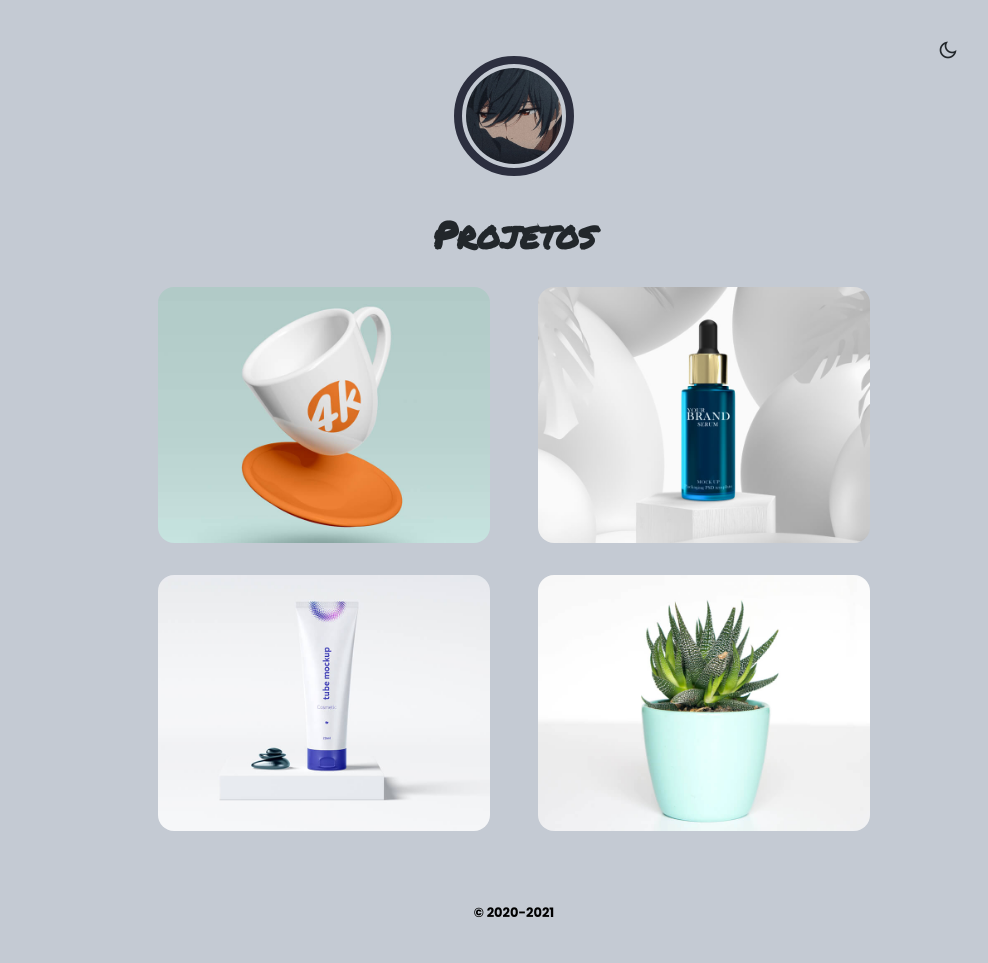
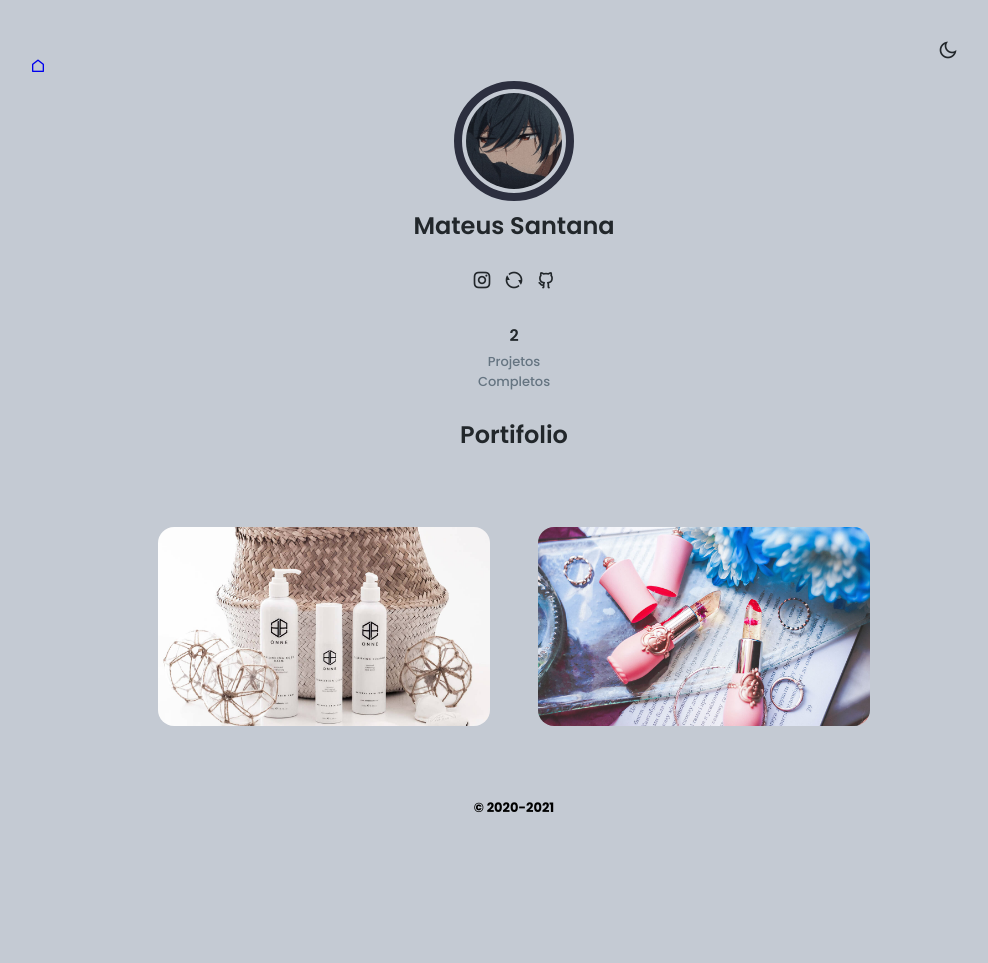
Before and after one commit to sstrangee/myportifilio, a Flask app: page /projetos in a window 1280 px wide. Shown: the whole page, without its empty margins (126-1114 px from the left). After the commit the page ends 812 px from the top, so only its background shows below. Run offline with Flask 2, Linux system fonts and the light colour scheme; some libraries are stand-ins or nearby versions; some web fonts are replaced.

Commit message:
Update projetos.html

```diff
--- a/templates/projetos.html
+++ b/templates/projetos.html
@@ -23,102 +23,111 @@
   <link href="../static/css/style-b.css" rel="stylesheet">
 </head>
 <body>
-
     <!--=============== HEADER ===============-->
     <header class="profile container">
         <!-- Theme button -->
         <i class="ri-moon-line change-theme" id="theme-button"></i>
+        <a href="/" class="voltar"><i class="ri-home-line"></i></a>
+
+
+
     <center>
         <img src="../static/img/4595683.jpg" alt="" height="120px" width="120px" class="profiile">
+        <h2 class="profile__name">Mateus Santana</h2>
     </center>
 
-<br>
+                <div>
 
+                </div>
+               <br>
 
+                <ul class="profile__social">
+                    <a href="https://www.instagram.com/_strange.y/" target="_blank" class="profile__social-link">
+                        <i class="ri-instagram-line"></i>
+                    </a>
+                    <a href="/projetos"class="profile__social-link">
+                        <i class="ri-refresh-line"></i>
+                    </a>
+                    <a href="https://github.com/sstrangee/" target="_blank" class="profile__social-link">
+                        <i class="ri-github-line"></i>
+                    </a>
+                </ul>
             </div>
+            <br>
 
+                <div class="profile__info-group">
+                    <h3 class="profile__info-number">2</h3>
+                    <p class="profile__info-description">
+                        Projetos <br> Completos
+                    </p>
+                </div>
+                <br>
+                <center>
+                    <h2 class="profile__name">Portifolio</h2>
+                </center>
+        </div>
     </header>
-    <center>
-        <h2 class="titulo">Projetos</h2>
-    </center>
-
+<br><br><br>
     <!--=============== MAIN ===============-->
     <main class="main">
         <section class="filters container">
             <!--=============== FILTERS TABS ===============-->
 
-<br>
+
             <div class="filters__sections">
                 <!--=============== PROJECTS ===============-->
                 <div class="projects__content grid filters__active" data-content id="projects">
                     <article class="projects__card">
                         <!-- Insert your image in a rectangular format (Ex: 600 x 400, 1000 x 800, 1200 x 1000, etc) -->
-                        <img src="../static/img/portfolio/portfolio-1.jpg" alt="" class="projects__img">
+                        <img src="../static/img/portfolio-details-1.jpg" alt="" class="projects__img">
 
                         <div class="projects__modal">
                             <div>
                                 <span class="projects__subtitle">Web</span>
-                                <h3 class="projects__title">Cafeteria</h3>
+                                <h3 class="projects__title">Payment Site</h3>
                                 <a href="#" class="projects__button button button__small">
-                                    <b>Seguir</b>
+                                    <i class="ri-link"></i>
                                 </a>
                             </div>
                         </div>
                     </article>
 
                     <article class="projects__card">
-                        <img src="../static/img/portfolio/portfolio-2.jpg" alt="" class="projects__img">
+                        <img src="../static/img/portfolio-details-3.jpg" alt="" class="projects__img">
 
                         <div class="projects__modal">
                             <div>
                                 <span class="projects__subtitle">Web</span>
-                                <h3 class="projects__title">Perfumaria</h3>
+                                <h3 class="projects__title">Portfolio website</h3>
                                 <a href="#" class="projects__button button button__small">
-                                    <b>Seguir</b>
+                                    <i class="ri-link"></i>
                                 </a>
                             </div>
                         </div>
                     </article>
 
-                    <article class="projects__card">
-                        <img src="../static/img/portfolio/portfolio-3.jpg" alt="" class="projects__img">
 
-                        <div class="projects__modal">
-                            <div>
-                                <span class="projects__subtitle">Movel</span>
-                                <h3 class="projects__title">industia</h3>
-                                <a href="#" class="projects__button button button__small">
-                                    <b>Seguir</b>
-                                </a>
-                            </div>
-                        </div>
                     </article>
 
-                    <article class="projects__card">
-                        <img src="../static/img/portfolio/portfolio-4.jpg" alt="" class="projects__img">
 
-                        <div class="projects__modal">
-                            <div>
-                                <span class="projects__subtitle">Movel</span>
-                                <h3 class="projects__title">Agricultura</h3>
-                                <a href="#" class="projects__button button button__small">
-                                    <b>Seguir</b>
-                                </a>
-                            </div>
-                        </div>
-                    </article>
                 </div>
 
-                <!--=============== SKILLS ===============-->
 
+                        </div>
+                    </div>
+                </div>
+            </div>
+        </section>
     </main>
-
     <!--=============== FOOTER ===============-->
     <footer class="footer container">
         <span class="footer__copy">
             <b class="weee">&#169; 2020-2021</b>
         </span>
     </footer>
+    <div class="loader-wrapper">
+        <span class="loader"><span class="loader-inner"></span></span>
+      </div>
      <!-- Vendor JS Files -->
   <script src="../static/vendor/jquery/jquery.min.js"></script>
   <script src="../static/vendor/bootstrap/js/bootstrap.bundle.min.js"></script>
@@ -134,5 +143,6 @@
 
   <!-- Template Main JS File -->
   <script src="../static/js/main-projects.js"></script>
+  <script src="../static/js/main.js"></script>
   </body>
 </html>
```
